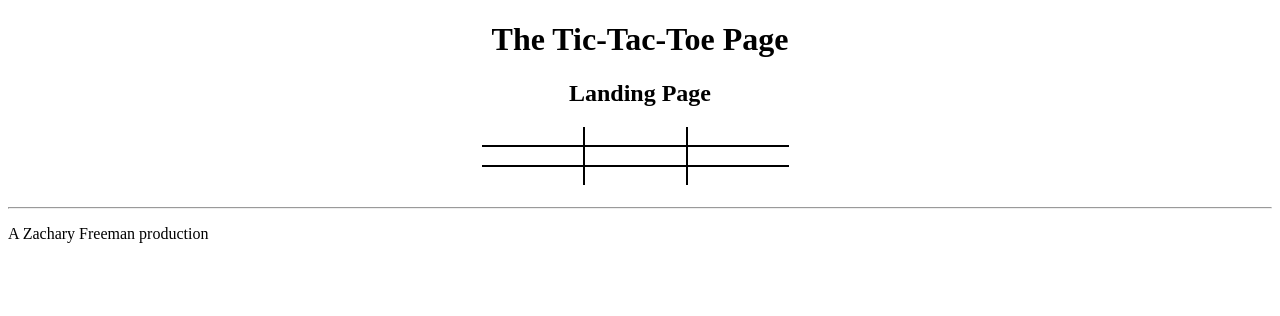
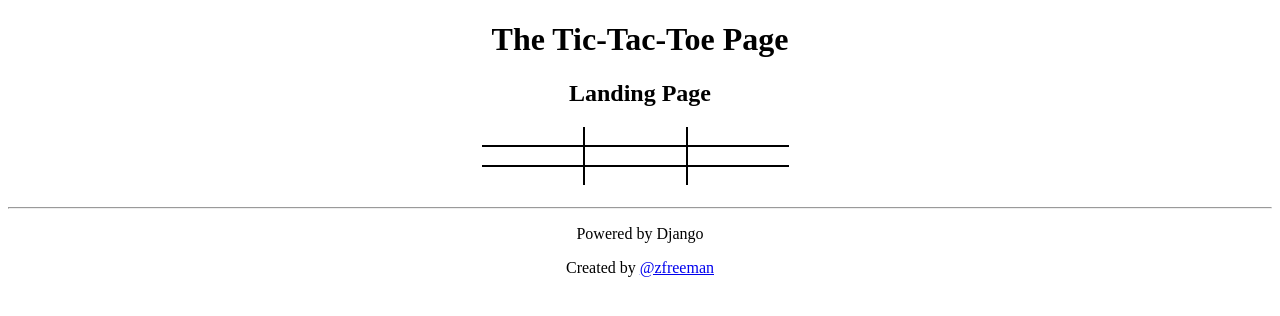
Before and after one commit to zachfreeman/heroku_ttt, a Django app: page /ttt/game/ in a window 1280 px wide. Shown: the top 316 px of the page. Run offline with Django 3.2, Linux system fonts and the light colour scheme.

Commit message:
modified footer for base page

```diff
--- a/hellodjango/settings.py
+++ b/hellodjango/settings.py
@@ -126,6 +126,7 @@ INSTALLED_APPS = (
     # Uncomment the next line to enable admin documentation:
     # 'django.contrib.admindocs',
     'ttt',
+    'storages'
 )
 
 # A sample logging configuration. The only tangible logging
--- a/ttt/static/ttt/css/base.css
+++ b/ttt/static/ttt/css/base.css
@@ -1,3 +1,3 @@
-#head {
+#head, #footer {
     text-align: center;
 }
--- a/ttt/templates/ttt/base.html
+++ b/ttt/templates/ttt/base.html
@@ -19,7 +19,8 @@
     </div>
     <div id='footer'>
         <hr>
-        <p>A Zachary Freeman production</p>
+        <p>Powered by Django</p>
+        <p>Created by <a href="https://twitter.com/zfreeman" target="_blank">@zfreeman</a></p>
     </div>
 </body>
 </html>
```
